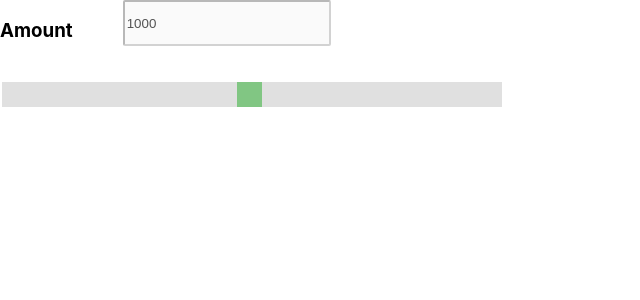
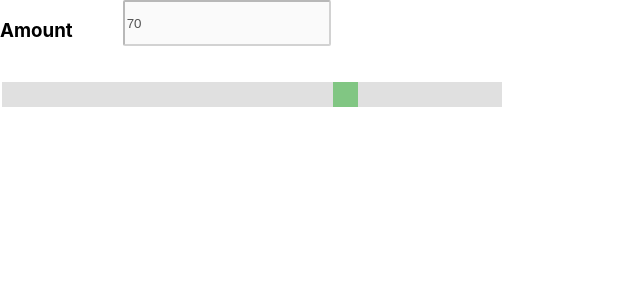
Before and after one commit to SRILAKSHMI576/InterestCalculator, a React (Create React App) app: page / in a window 1280 px wide. Shown: the top 300 px of the page, without its empty margins (0-640 px from the left). Built offline with nearby package versions, Linux system fonts and the light colour scheme.

Commit message:
Capture slider value

```diff
--- a/src/Slider/Slider.js
+++ b/src/Slider/Slider.js
@@ -2,15 +2,36 @@ import React from "react";
 import "./style.css";
 
 class Slider extends React.Component {
+  state = {
+    value: 70
+  };
+  changeValue = value => {
+    this.setState({
+      value: value
+    });
+  };
+
   render() {
     return (
       <div>
         <div className="slider-result">
           <h3>Amount</h3>
-          <input className="result" type="text" value="1000" disabled />
+          <input
+            className="result"
+            type="text"
+            value={this.state.value}
+            disabled
+          />
         </div>
         <br />
-        <input type="range" min="1" max="100" value="50" className="slider" />
+        <input
+          type="range"
+          min="1"
+          max="100"
+          onChange={e => this.changeValue(e.target.value)}
+          value={this.state.value}
+          className="slider"
+        />
       </div>
     );
   }
```
